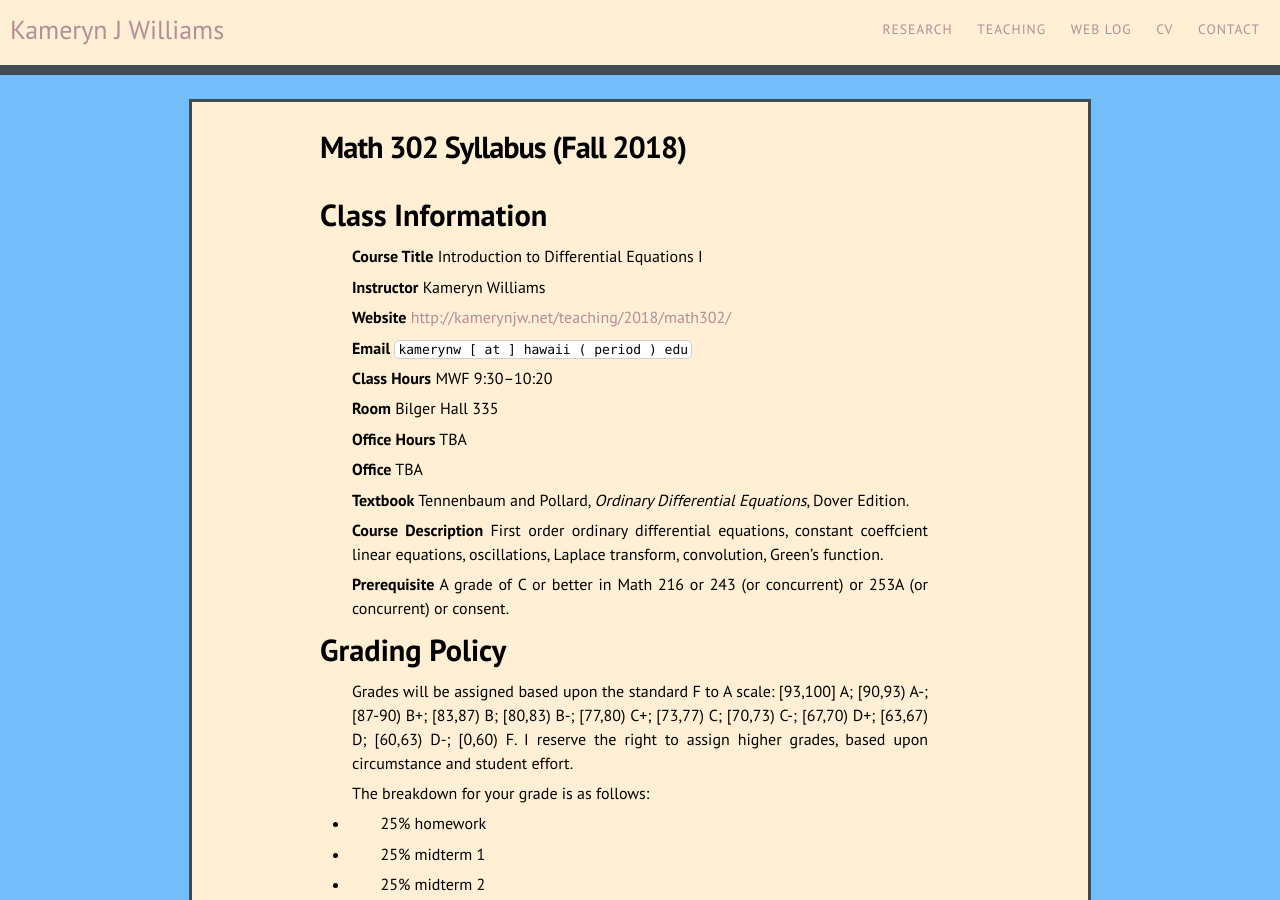
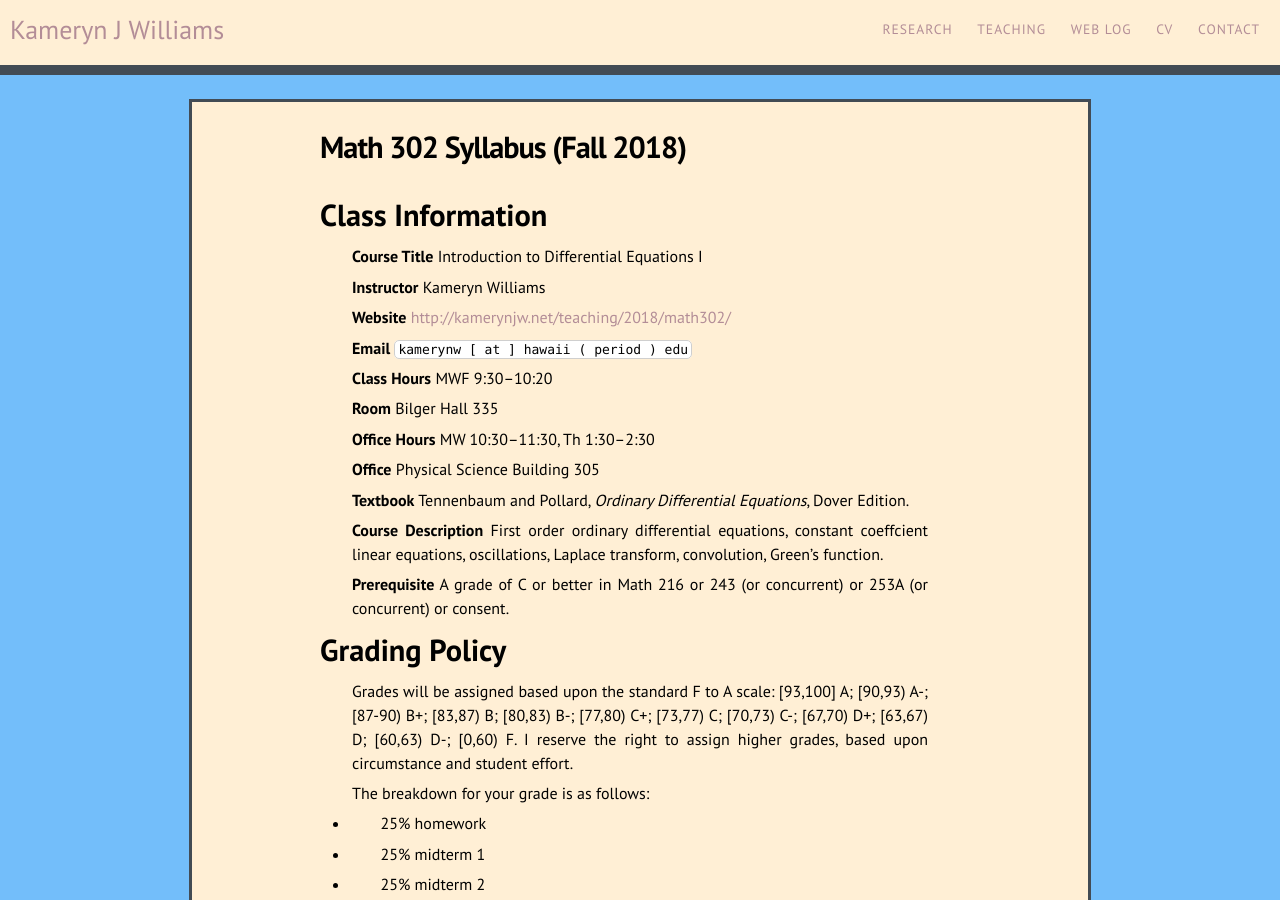
Before and after one commit to kamerynjw/kamerynjw.github.io, a Jekyll site: the page built from teaching/2018/math302/syllabus.md, in a window 1280 px wide and 900 px high. Built offline with Jekyll 4.4.1, drawn with Linux system fonts in a browser that asks for light colours; nearby versions of some CDN libraries.

Commit message:
added office hour info

```diff
--- a/teaching/2018/math302/syllabus.md
+++ b/teaching/2018/math302/syllabus.md
@@ -19,9 +19,9 @@ Class Information
 
 **Room** Bilger Hall 335
 
-**Office Hours** TBA
+**Office Hours** MW 10:30–11:30, Th 1:30–2:30
 
-**Office** TBA
+**Office** Physical Science Building 305
 
 **Textbook** Tennenbaum and Pollard, *Ordinary Differential Equations*, Dover Edition.
 
```
Also changed, not shown: teaching/2018/math244/syllabus.md (+2 -2 lines).
